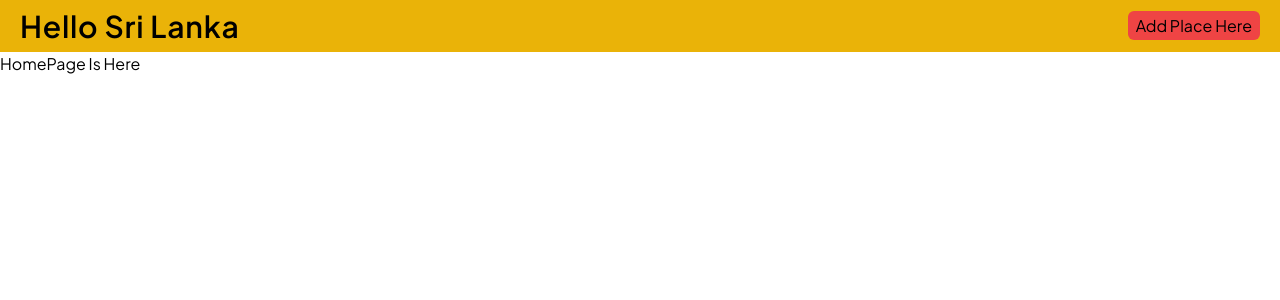
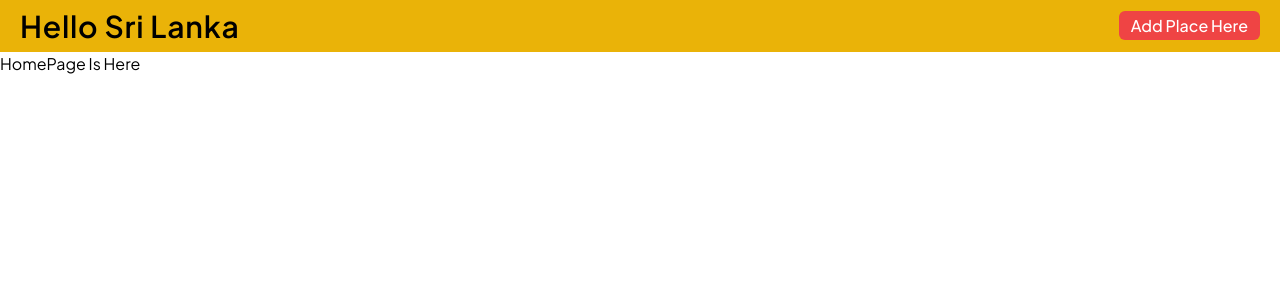
Before and after one commit to mshajid/cyberdude-challenges, a React (Vite) app in the folder javascript/03-react-js/09-react-firebase-stack/: page / in a window 1280 px wide. Shown: the top 300 px of the page. Built offline with nearby package versions, Linux system fonts and the light colour scheme.

Commit message:
fix: changed the button padding

```diff
--- a/javascript/03-react-js/09-react-firebase-stack/src/Pages/Navbar.jsx
+++ b/javascript/03-react-js/09-react-firebase-stack/src/Pages/Navbar.jsx
@@ -6,7 +6,7 @@ const Navbar = () => {
       <div className="bg-yellow-500 px-5 py-2 flex items-center justify-between">
         <h2 className="text-3xl font-semibold tracking-wide">Hello Sri Lanka</h2>
         <div>
-            <Link className="bg-red-500 px-2 py-1 rounded-md" to={"/add-place"}>Add Place Here</Link>
+            <Link className="bg-red-500 px-3 py-1 rounded-md text-white font-medium" to={"/add-place"}>Add Place Here</Link>
         </div>
       </div>
     </>
```
